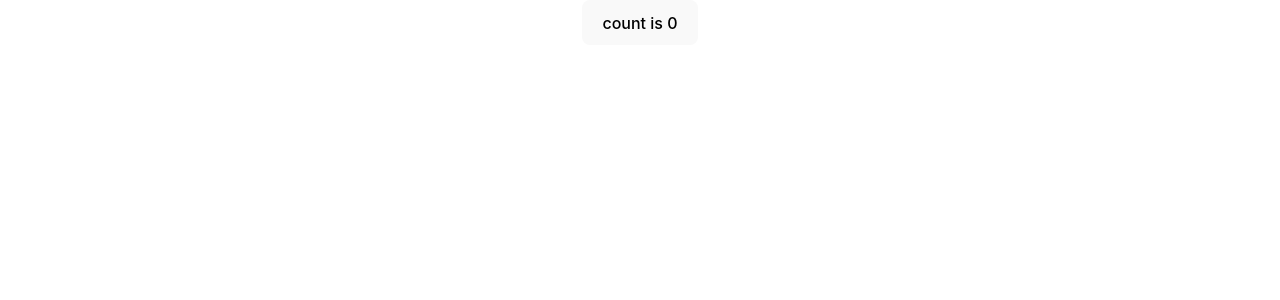
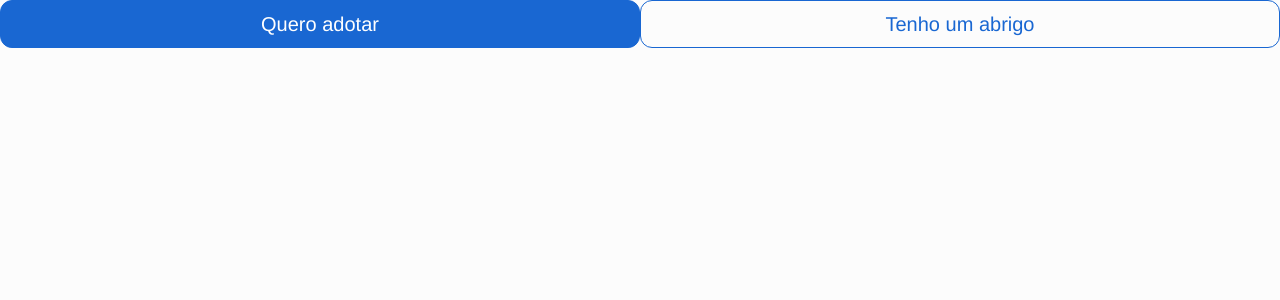
Before and after one commit to TalesPorjanDev/picles-spa, a React (Vite) app: page / in a window 1280 px wide. Shown: the top 300 px of the page. Built offline with nearby package versions, Linux system fonts and the light colour scheme.

Commit message:
feat : foi criado inteface de botoes

```diff
--- a/src/App.tsx
+++ b/src/App.tsx
@@ -1,11 +1,19 @@
 import { useState } from 'react'
+import { Button } from './components/common/Button'
+import { ButtonVariant } from './components/common/Button/Button.constants'
 
 export function App() {
   const [count, setCount] = useState(0)
 
   return (
-    <button onClick={() => setCount((count) => count + 1)}>
-      count is {count}
-    </button>
+    <>
+    <Button variant={ButtonVariant.Default} onClick={() => setCount(count + 1) }>
+      Quero adotar
+    </Button>
+
+    <Button variant={ButtonVariant.Outlined} onClick={() => setCount(count + 1) }>
+      Tenho um abrigo
+    </Button>
+    </>
   )
 }
--- /dev/null
+++ b/src/components/common/Button/Button.constants.ts
@@ -0,0 +1,6 @@
+export enum ButtonVariant {
+    Default = 'default',
+    Disabled = 'disabled',
+    Outlined = 'outlined',
+    Text = 'text',
+}
--- /dev/null
+++ b/src/components/common/Button/Button.tsx
@@ -0,0 +1,32 @@
+import { ButtonHTMLAttributes } from "react"
+import styles from './Button.module.css'
+import { ButtonVariant } from "./Button.constants"
+
+interface IButton extends ButtonHTMLAttributes<HTMLButtonElement> {
+    variant?: ButtonVariant
+}
+
+
+export function Button({variant = ButtonVariant.Default, children, ...rest }: IButton) {
+    let buttonClass = styles.buttonBase
+    switch(variant) {
+        case ButtonVariant.Default:
+        buttonClass += ` ${styles.buttonDefault}`
+        break
+
+        case ButtonVariant.Disabled:
+        buttonClass += ` ${styles.buttonDisabled}`
+        break
+
+        case ButtonVariant.Outlined:
+        buttonClass += ` ${styles.buttonOutlined}`
+        break
+
+        case ButtonVariant.Text:
+        buttonClass += ` ${styles.buttonText}`
+        break
+    }
+
+
+    return <button className={buttonClass} {...rest}> {children}</button>
+}
--- /dev/null
+++ b/src/components/common/Button/index.ts
@@ -0,0 +1 @@
+export * from './Button'
--- a/src/index.css
+++ b/src/index.css
@@ -1,71 +1,4 @@
 :root {
-  font-family: Inter, system-ui, Avenir, Helvetica, Arial, sans-serif;
-  line-height: 1.5;
-  font-weight: 400;
-
-  color-scheme: light dark;
-  color: rgba(255, 255, 255, 0.87);
-  background-color: #242424;
-
-  font-synthesis: none;
-  text-rendering: optimizeLegibility;
-  -webkit-font-smoothing: antialiased;
-  -moz-osx-font-smoothing: grayscale;
-}
-
-a {
-  font-weight: 500;
-  color: #646cff;
-  text-decoration: inherit;
-}
-a:hover {
-  color: #535bf2;
-}
-
-body {
-  margin: 0;
-  display: flex;
-  place-items: center;
-  min-width: 320px;
-  min-height: 100vh;
-}
-
-h1 {
-  font-size: 3.2em;
-  line-height: 1.1;
-}
-
-button {
-  border-radius: 8px;
-  border: 1px solid transparent;
-  padding: 0.6em 1.2em;
-  font-size: 1em;
-  font-weight: 500;
-  font-family: inherit;
-  background-color: #1a1a1a;
-  cursor: pointer;
-  transition: border-color 0.25s;
-}
-button:hover {
-  border-color: #646cff;
-}
-button:focus,
-button:focus-visible {
-  outline: 4px auto -webkit-focus-ring-color;
-}
-
-@media (prefers-color-scheme: light) {
-  :root {
-    color: #213547;
-    background-color: #ffffff;
-  }
-  a:hover {
-    color: #747bff;
-  }
-  button {
-    background-color: #f9f9f9;
-  }
-=======
   --spacing-xs: 4px;
   --spacing-sm: 8px;
   --spacing-md: 12px;
@@ -127,5 +60,4 @@
 a {
   color: var(--color-primary);
   text-decoration: none;
->>>>>>> 00f956eac8de704404fb546d69291c326a3be333
 }
```
